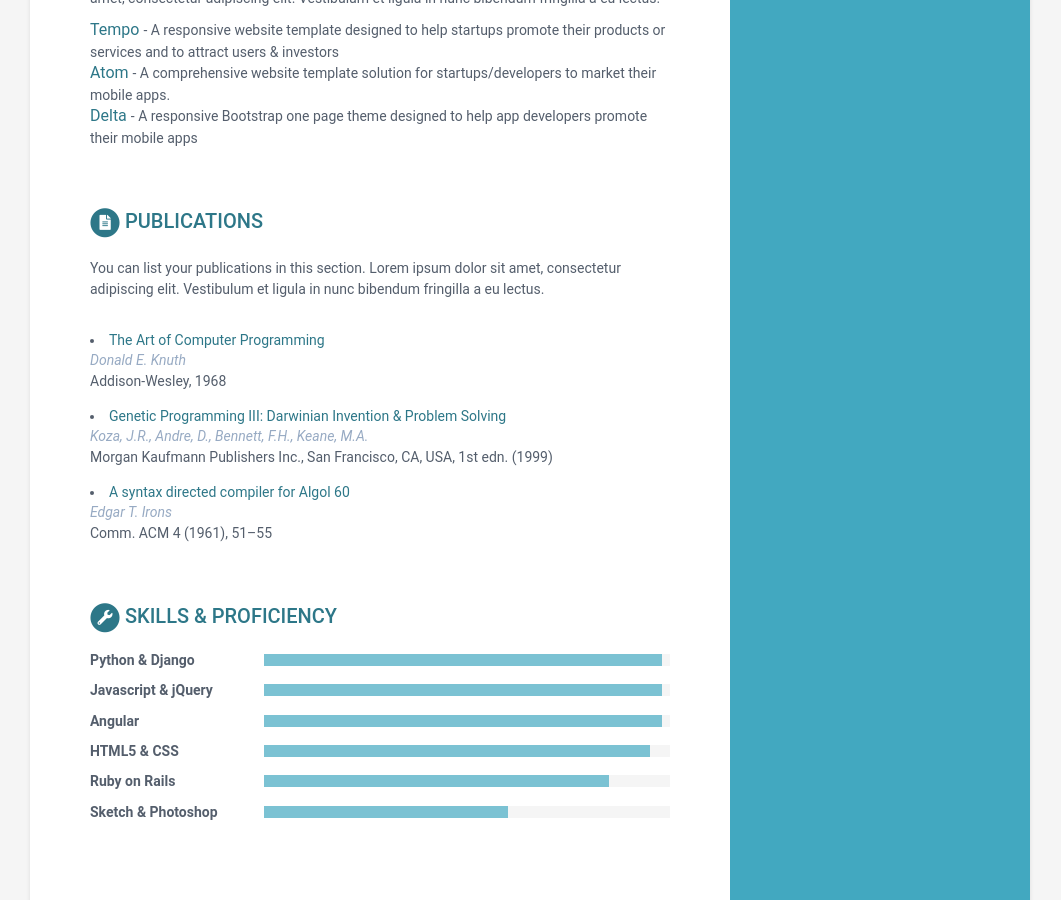
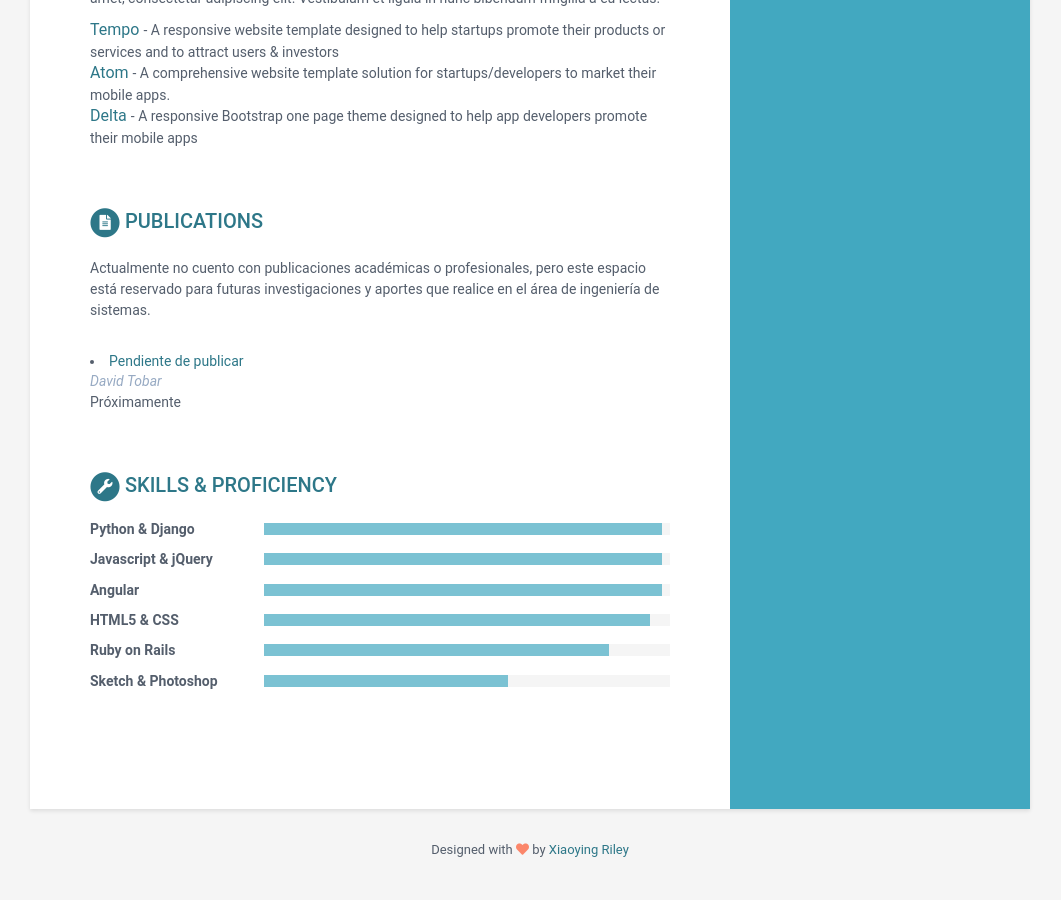
Before and after one commit to davidta19/CV_Backlogs_Tobar, a Jekyll site: the page built from index.html, in a window 1280 px wide and 900 px high, scrolled down 2113 px. Shown: the whole window, without its empty margins (110-1171 px from the left). Built offline with Jekyll 4.4.1, drawn with Linux system fonts in a browser that asks for light colours.

Commit message:
Cambio de las publiaciones

```diff
--- a/_data/data.yml
+++ b/_data/data.yml
@@ -219,25 +219,14 @@ oss:
 
 publications:
     title: Publications
-    intro: |
-      You can list your publications in this section. Lorem ipsum dolor sit
-      amet, consectetur adipiscing elit. Vestibulum et ligula in nunc
-      bibendum fringilla a eu lectus.
+    intro:  Actualmente no cuento con publicaciones académicas o profesionales,
+            pero este espacio está reservado para futuras investigaciones y
+            aportes que realice en el área de ingeniería de sistemas.
     papers:
-      - title: The Art of Computer Programming
+      - title: "Pendiente de publicar"
         link: "#"
-        authors: Donald E. Knuth
-        conference: Addison-Wesley, 1968
-
-      - title: "Genetic Programming III: Darwinian Invention &amp; Problem Solving"
-        link: "#"
-        authors: Koza, J.R., Andre, D., Bennett, F.H., Keane, M.A.
-        conference: "Morgan Kaufmann Publishers Inc., San Francisco, CA, USA, 1st edn. (1999)"
-
-      - title: A syntax directed compiler for Algol 60
-        link: "#"
-        authors: Edgar T. Irons
-        conference: "Comm. ACM 4 (1961), 51–55"
+        authors: "David Tobar"
+        conference: "Próximamente"
 
 skills:
     title: Skills &amp; Proficiency
```
